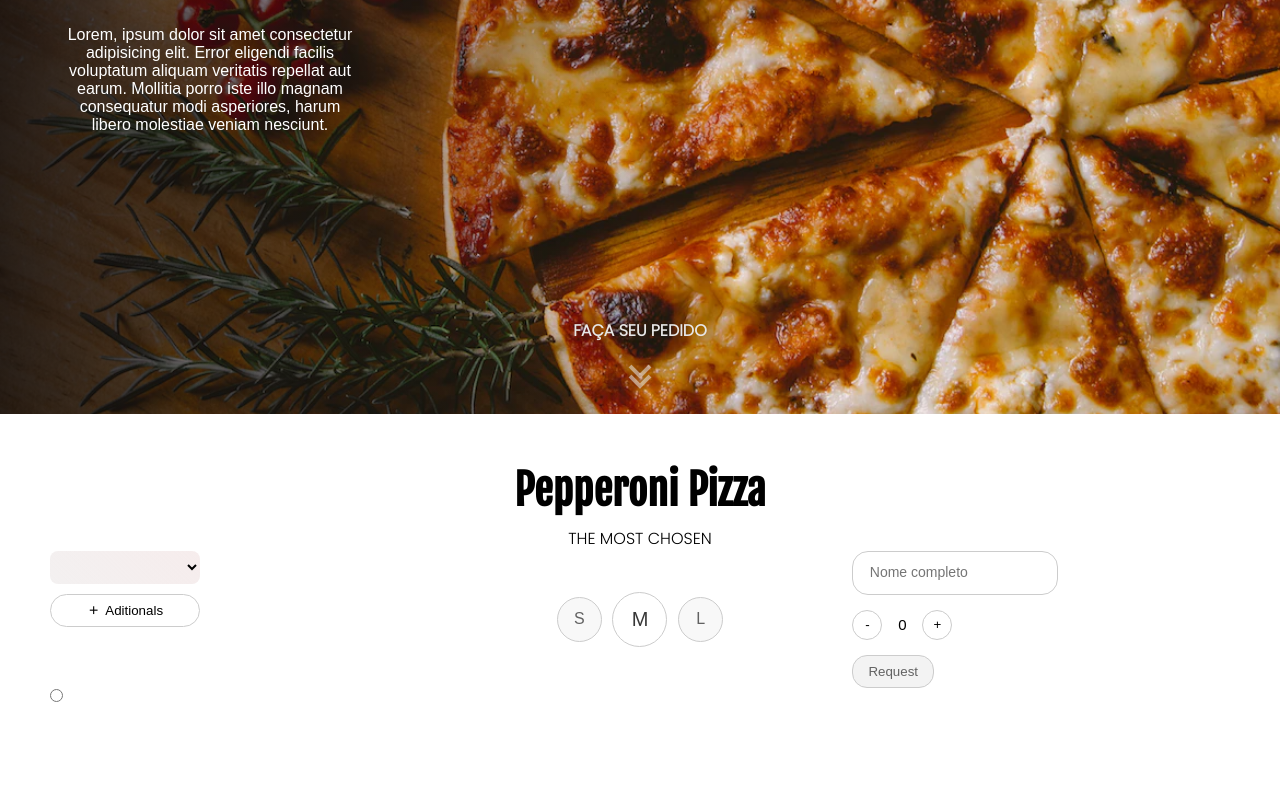
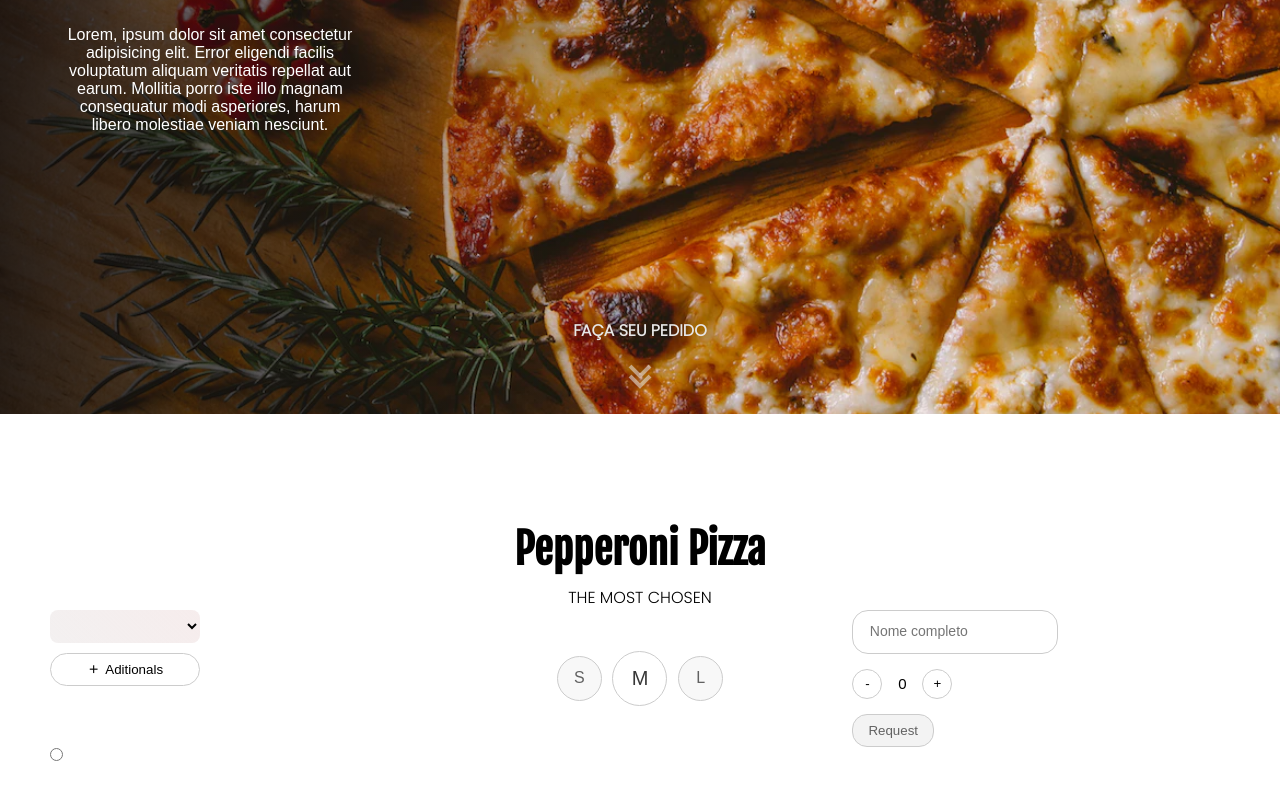
Before and after one commit to luyaneluiz/DeliveryVueJs, a Vue app: page / in a window 1280 px wide. Shown: the part 346-1146 px from the top of the page. Before the commit the page ends 1110 px from the top, so only its background shows below. Built offline with nearby package versions, Linux system fonts and the light colour scheme; data requests are answered from the project's data file.

Commit message:
aplicação de margin acima do title

```diff
--- a/src/App.vue
+++ b/src/App.vue
@@ -32,7 +32,7 @@ export default {
 }
 
 .main-container {
-  margin: 50px;
+  margin: 109px 50px 50px 50px;
   min-height: 250px;
 }
 
```
